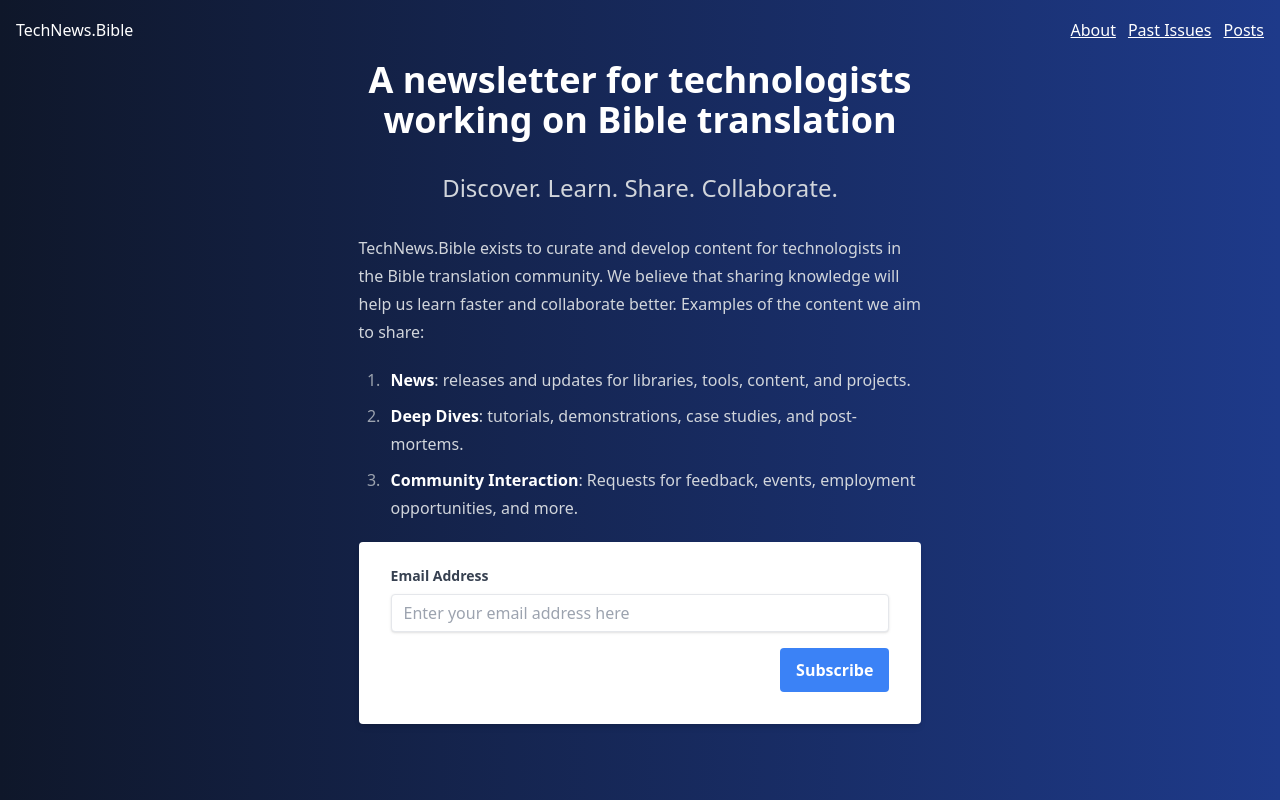
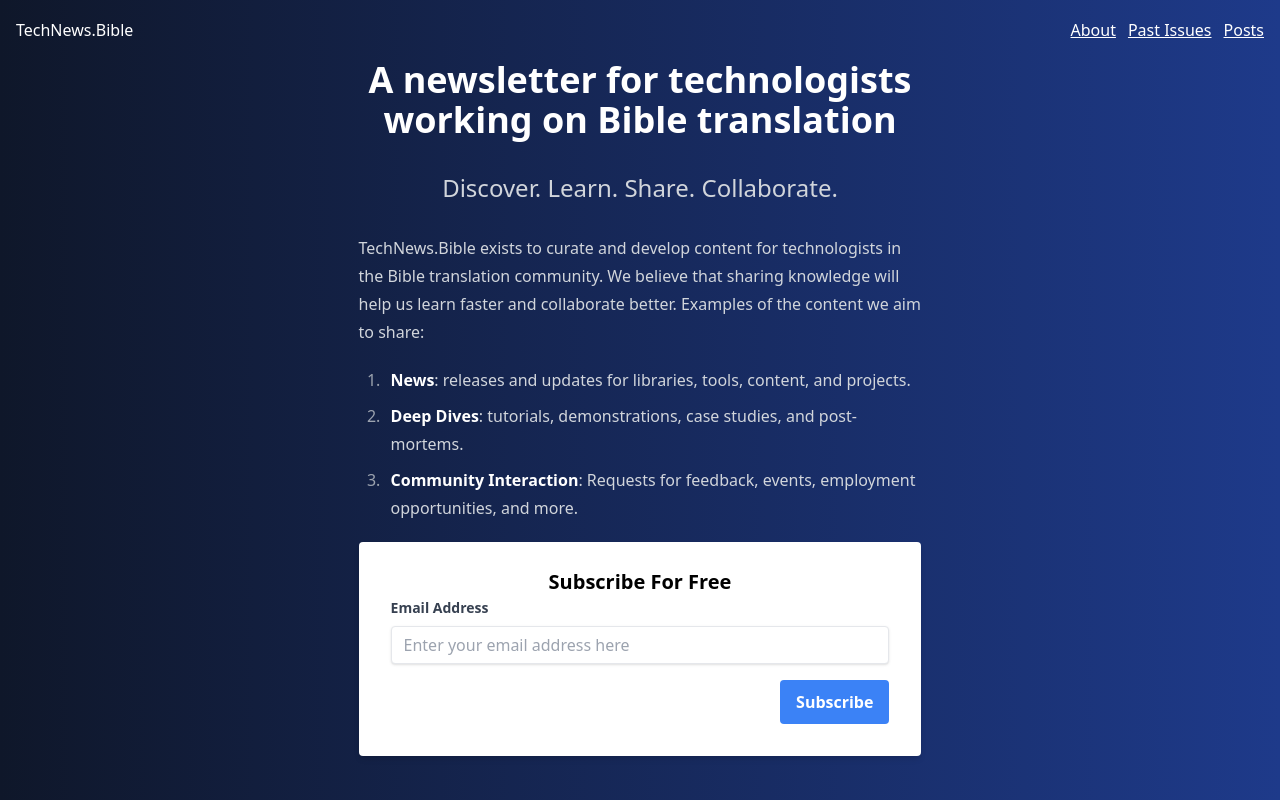
Before and after one commit to themikejr/technews.bible, a Nuxt app: page / in a window 1280 px wide. Built offline with nearby package versions, Linux system fonts and the light colour scheme.

Commit message:
add callout to form.

```diff
--- a/pages/index.vue
+++ b/pages/index.vue
@@ -30,6 +30,7 @@
     </ol>
 
     <form class="bg-white shadow-md rounded px-8 pt-6 pb-8 mb-4">
+      <h3 class="text-black text-center m-0">Subscribe For Free</h3>
       <div class="mb-4">
         <label
           class="block text-gray-700 text-sm font-bold mb-2"
```
